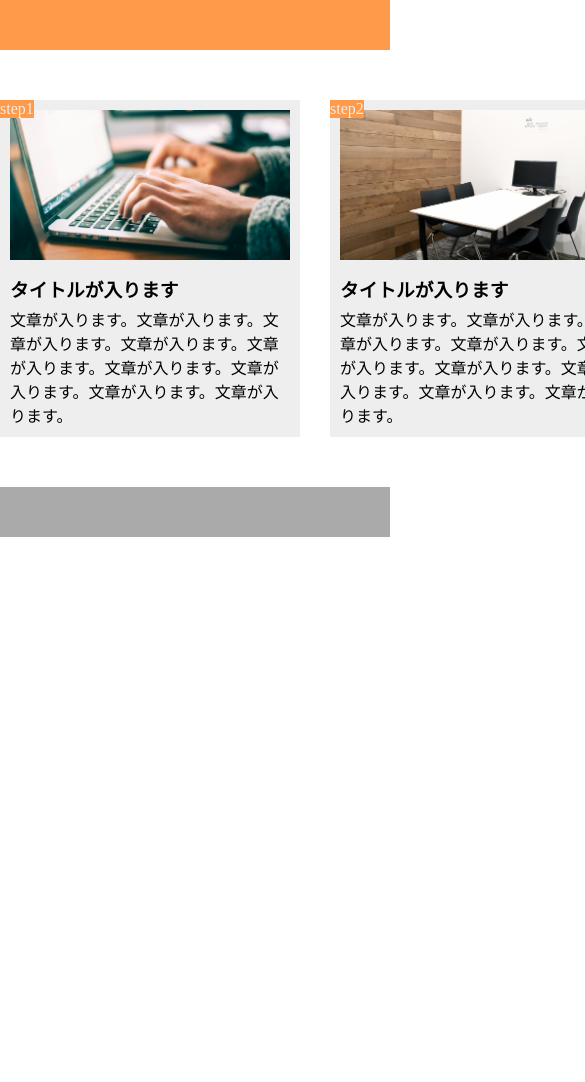
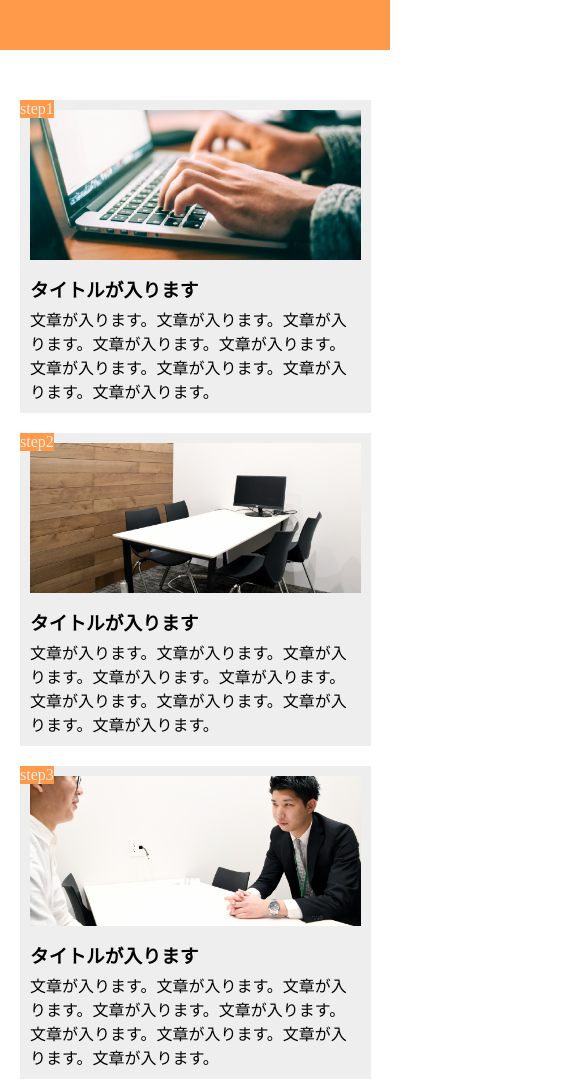
Before and after one commit to infratop0703/handout, a plain HTML site: page index.html in a window 390 px wide. Shown: the top 1082 px of the page, 585 px wide, since content can reach past the window. Before the commit the page ends 844 px from the top, so only its background shows below. Drawn offline with Linux system fonts and the light colour scheme.

Commit message:
[Finish]レスポンシブ課題

```diff
--- a/index.html
+++ b/index.html
@@ -2,11 +2,13 @@
 <html lang="ja">
   <head>
     <meta charset="UTF-8" />
+    <!-- レスポンシブ対応 -->
+    <meta name="viewport" content="width=device-width,initial-scale=1.0">
     <!-- FontAweSomeの読み込み -->
     <script src="https://kit.fontawesome.com/ef6a974a90.js" crossorigin="anonymous"></script>
     <!-- CSSファイルの読み込み -->
     <link rel="stylesheet" href="style.css" />
-    <title>1-9演習</title>
+    <title>レスポンシブ対応課題</title>
   </head>
   <body>
     <header></header>
--- a/style.css
+++ b/style.css
@@ -61,3 +61,24 @@ footer{
   background-color: #aaaaaa;
   height: 50px;
 }
+
+@media screen and (max-width: 768px) {
+  header{
+    width: 100%;
+  }
+  main{
+    width: 100%;
+    display: block;
+  }
+  .box{
+    width: 90%;
+    margin-left: 20px;
+    margin-bottom: 20px;
+  }
+  .box:last-child{
+    margin-bottom: 0px;
+  }
+  footer{
+    width: 100%;
+  }
+}
```
